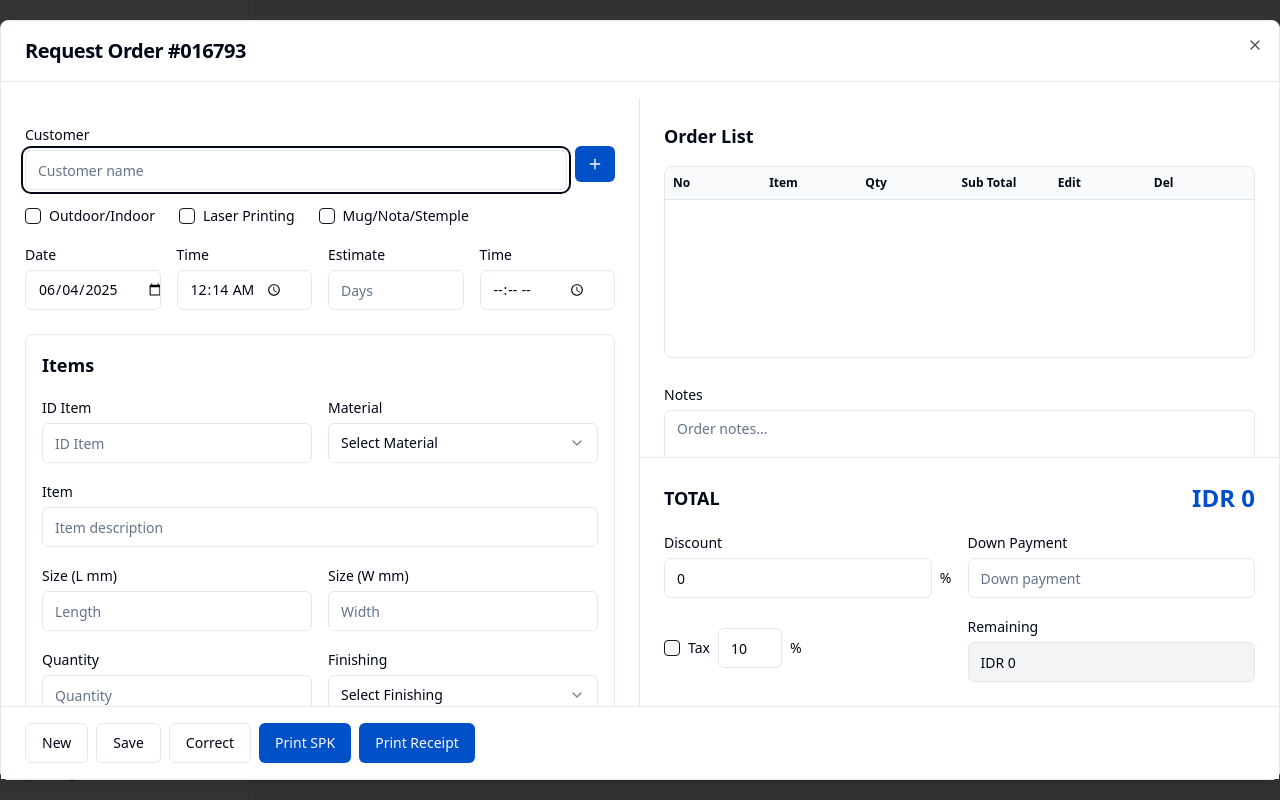
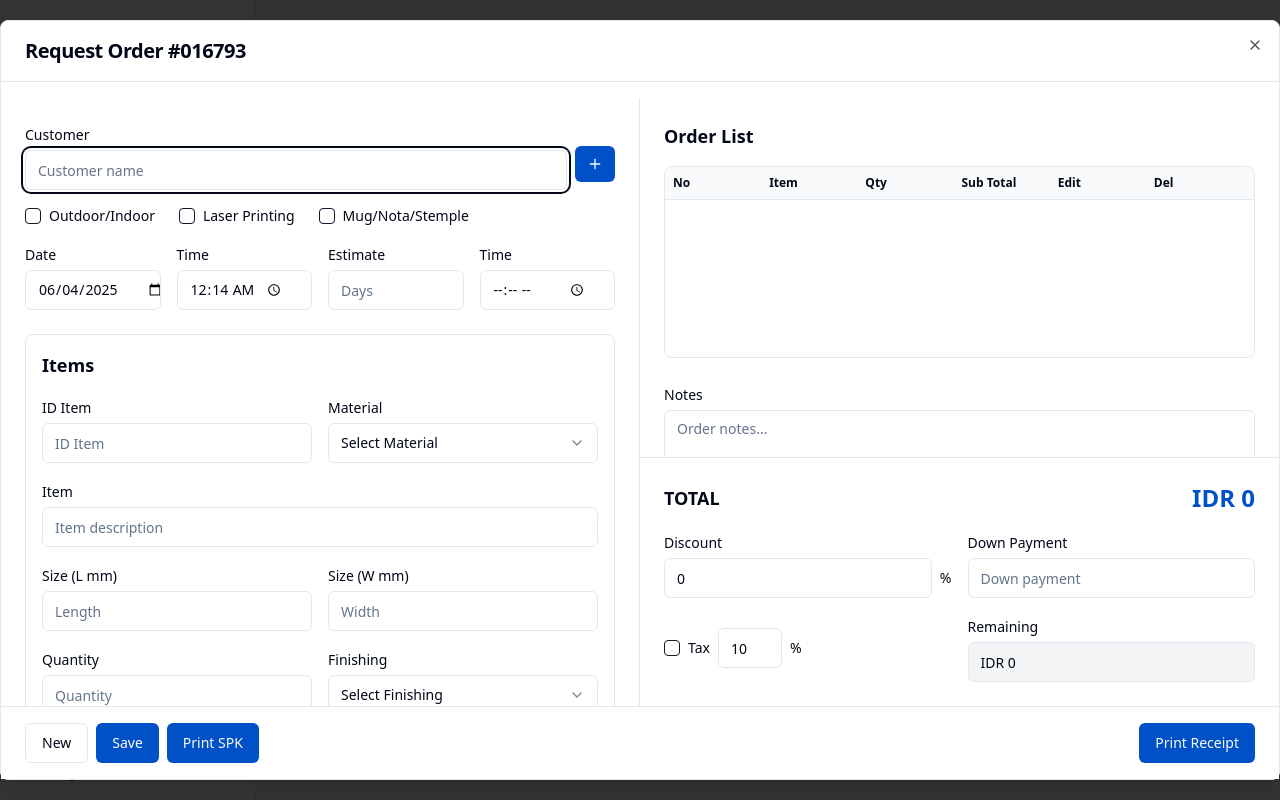
Before and after one commit to milawidyalestari/studio-pos, a React (Vite) app: page /orderan in a window 1280 px wide. Both pictures are taken after a click on the button "New Order". Built offline with nearby package versions, Linux system fonts and the light colour scheme.

Commit message:
Refactor Request Order modal
- Move "Print Receipt" button.
- Remove "Correct" button.
- Implement "Save" button functionality.
- Apply scrollability to "Note" textarea.

```diff
--- a/src/components/RequestOrderModal.tsx
+++ b/src/components/RequestOrderModal.tsx
@@ -1,3 +1,4 @@
+
 import React, { useState, useEffect } from 'react';
 import { Dialog, DialogContent, DialogHeader, DialogTitle } from '@/components/ui/dialog';
 import { Button } from '@/components/ui/button';
@@ -61,11 +62,17 @@ const RequestOrderModal = ({ open, onClose, onSubmit }: RequestOrderModalProps)
 
   const [orderList, setOrderList] = useState<OrderItem[]>([]);
   const [totalPrice, setTotalPrice] = useState(0);
+  const [hasUnsavedChanges, setHasUnsavedChanges] = useState(false);
 
   useEffect(() => {
     const total = orderList.reduce((sum, item) => sum + item.subTotal, 0);
     setTotalPrice(total);
   }, [orderList]);
+
+  // Track changes to mark as unsaved
+  useEffect(() => {
+    setHasUnsavedChanges(true);
+  }, [formData, orderList, currentItem]);
 
   const updateCurrentItem = (field: string, value: any) => {
     setCurrentItem(prev => {
@@ -120,6 +127,12 @@ const RequestOrderModal = ({ open, onClose, onSubmit }: RequestOrderModalProps)
     deleteFromOrderList(item.id);
   };
 
+  const handleSave = () => {
+    // Save logic here - for now just mark as saved
+    setHasUnsavedChanges(false);
+    console.log('Order saved:', { formData, orderList });
+  };
+
   const resetForm = () => {
     setFormData({
       orderNumber: `#${String(Math.floor(Math.random() * 100000)).padStart(6, '0')}`,
@@ -146,6 +159,7 @@ const RequestOrderModal = ({ open, onClose, onSubmit }: RequestOrderModalProps)
     setOrderList([]);
     resetCurrentItem();
     setTotalPrice(0);
+    setHasUnsavedChanges(false);
   };
 
   const handleSubmit = (e: React.FormEvent) => {
@@ -418,18 +432,16 @@ const RequestOrderModal = ({ open, onClose, onSubmit }: RequestOrderModalProps)
                       </div>
                     </div>
 
-                    {/* Notes - Fixed height with internal scrolling */}
+                    {/* Notes - Scrollable textarea only */}
                     <div className="mb-4">
                       <Label htmlFor="notes" className="text-sm font-medium">Notes</Label>
-                      <ScrollArea className="h-20 border rounded-md mt-1">
                       <Textarea
                         id="notes"
                         value={formData.notes}
                         onChange={(e) => setFormData(prev => ({ ...prev, notes: e.target.value }))}
                         placeholder="Order notes..."
-                          className="h-20 border-0 resize-none focus:ring-0"
+                        className="mt-1 h-20 resize-none"
                       />
-                      </ScrollArea>
                     </div>
 
                     {/* Service and Cost Details */}
@@ -550,11 +562,19 @@ const RequestOrderModal = ({ open, onClose, onSubmit }: RequestOrderModalProps)
 
             {/* Fixed Bottom Action Buttons */}
             <div className="border-t px-6 py-4 bg-white flex-shrink-0">
+              <div className="flex justify-between">
                 <div className="flex space-x-2">
                   <Button type="button" variant="outline" onClick={resetForm}>New</Button>
-                <Button type="button" variant="outline">Save</Button>
-                <Button type="button" variant="outline">Correct</Button>
-                <Button type="button" className="bg-[#0050C8] hover:bg-[#003a9b] ml-auto">Print SPK</Button>
+                  <Button
+                    type="button"
+                    onClick={handleSave}
+                    className={hasUnsavedChanges ? "bg-[#0050C8] hover:bg-[#003a9b] text-white" : ""}
+                    variant={hasUnsavedChanges ? "default" : "outline"}
+                  >
+                    Save
+                  </Button>
+                  <Button type="button" className="bg-[#0050C8] hover:bg-[#003a9b]">Print SPK</Button>
+                </div>
                 <Button type="submit" className="bg-[#0050C8] hover:bg-[#003a9b]">Print Receipt</Button>
               </div>
             </div>
```
Lines whose indentation alone changed are shown as unchanged.
